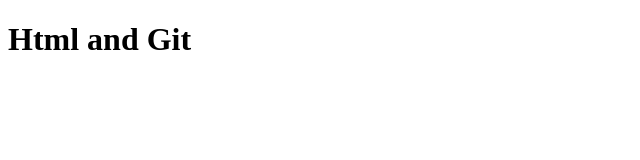
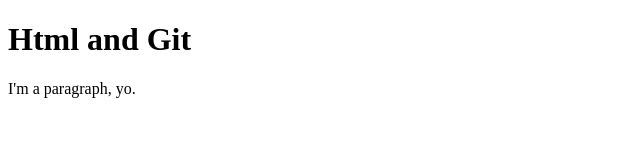
Before and after one commit to mdantuono/Git-and-Html, a plain HTML site: page index.html in a window 1280 px wide. Shown: the whole page, without its empty margins (0-640 px from the left). Drawn offline with Linux system fonts and the light colour scheme.

Commit message:
add paragraph to html and css file

```diff
--- a/index.html
+++ b/index.html
@@ -8,5 +8,6 @@
 </head>
 <body>
     <h1>Html and Git</h1>
+    <p>I'm a paragraph, yo.</p>
 </body>
 </html>
--- /dev/null
+++ b/style.css
@@ -0,0 +1,3 @@
+body {
+    background-color: purple;
+}
```
